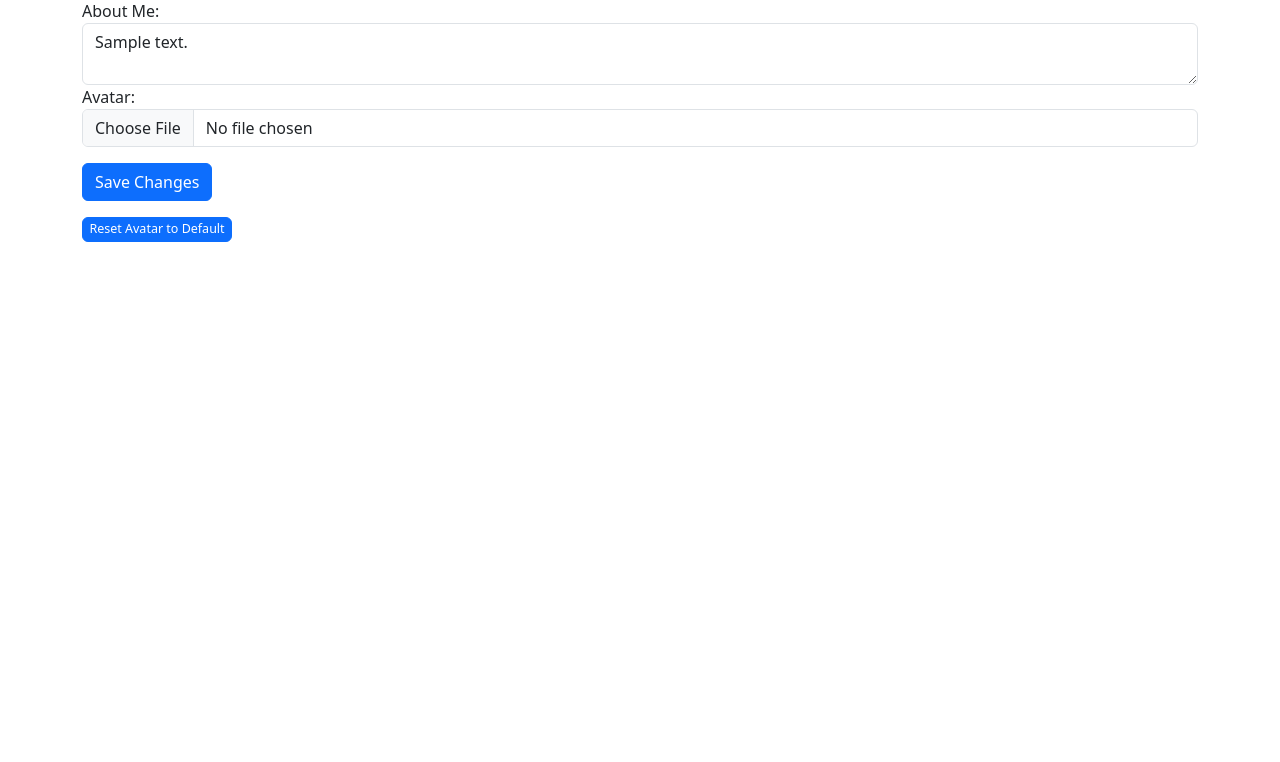
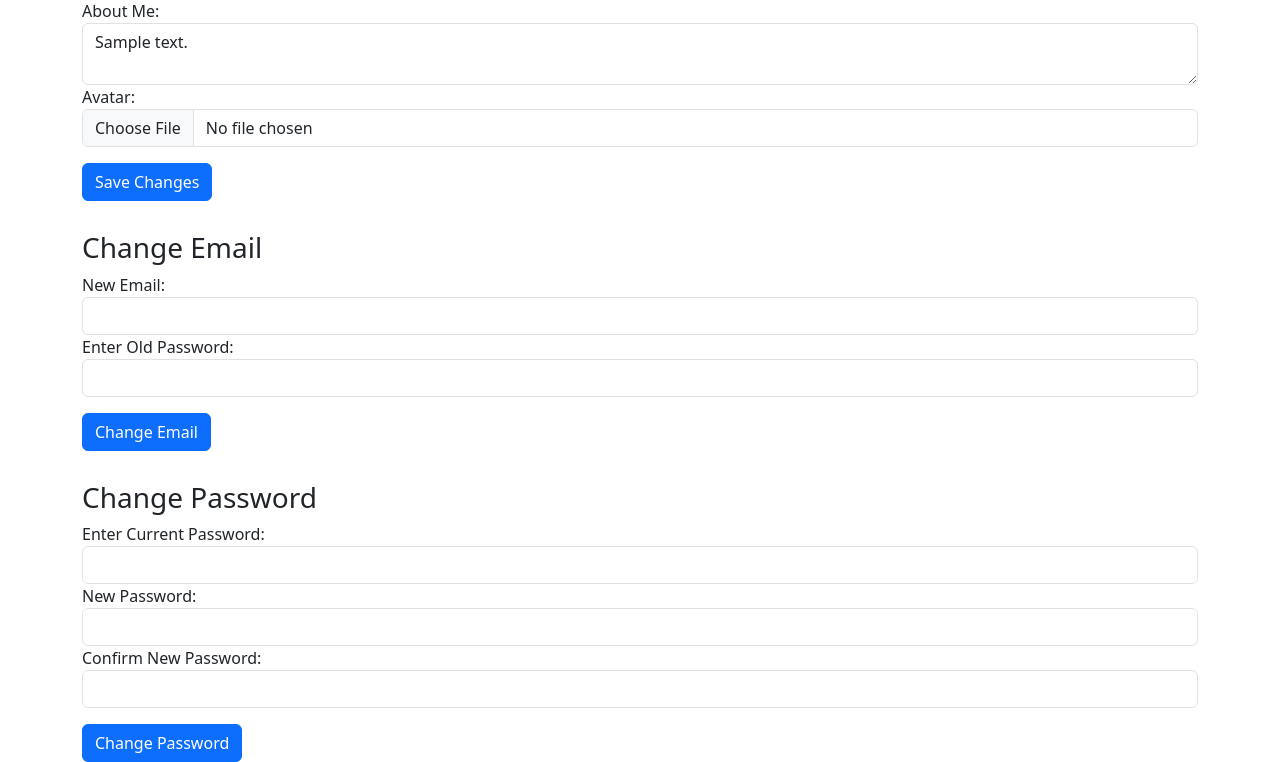
Before and after one commit to MikhailDiakov/myprojectroflcode, a Flask app: page /auth/profile/edit in a window 1280 px wide. Shown: the part 310-1072 px from the top of the page. Before the commit the page ends 552 px from the top, so only its background shows below. Run offline with Flask 3, Linux system fonts and the light colour scheme; the visitor is signed in with stand-in values (Sample User, id 1); tables that the repository leaves empty hold one stand-in row (values such as "Sample post"); some libraries are stand-ins or nearby versions.

Commit message:
change password and email

```diff
--- a/app/routes/auth.py
+++ b/app/routes/auth.py
@@ -133,6 +133,61 @@ def logout():
     resp.delete_cookie('auth_token')
     return resp
 
+@auth_bp.route('/change_email', methods=['POST'])
+def change_email():
+    new_email = request.form.get('new_email')
+    old_password = request.form.get('old_password')
+    user_id = session.get('user_id')
+
+    if not user_id:
+        return redirect(url_for('auth.login'))
+
+    user = User.query.get(user_id)
+    if not user:
+        return redirect(url_for('auth.login'))
+
+    if not user.check_password(old_password):
+        error_message = "Incorrect password."
+        return render_template('auth/edit_profile.html', error_message=error_message, user=user)
+
+    if User.query.filter_by(email=new_email).first():
+        error_message = "This email is already in use."
+        return render_template('auth/profile.html', error_message=error_message, user=user)
+
+    user.email = new_email
+    db.session.commit()
+    session['username'] = user.username
+    success_message = "Email changed successfully."
+    return render_template('auth/edit_profile.html', error_message=success_message, user=user)
+
+@auth_bp.route('/change_password', methods=['POST'])
+def change_password():
+    current_password = request.form.get('current_password')
+    new_password = request.form.get('new_password')
+    confirm_new_password = request.form.get('confirm_new_password')
+    user_id = session.get('user_id')
+
+    if not user_id:
+        return redirect(url_for('auth.login'))
+
+    user = User.query.get(user_id)
+    if not user:
+        return redirect(url_for('auth.login'))
+
+    if not user.check_password(current_password):
+        error_message = "Incorrect current password."
+        return render_template('auth/edit_profile.html', error_message=error_message, user=user)
+
+    if new_password != confirm_new_password:
+        error_message = "Passwords do not match."
+        return render_template('auth/edit_profile.html', error_message=error_message, user=user)
+
+    user.set_password(new_password)
+    db.session.commit()
+    success_message = "Password changed successfully."
+    return render_template('auth/edit_profile.html', error_message=success_message, user=user)
+
+
 
 @auth_bp.route('/profile/<username>')
 def user_profile(username):
--- a/app/templates/auth/edit_profile.html
+++ b/app/templates/auth/edit_profile.html
@@ -17,10 +17,36 @@
     </div>
     <button type="submit" class="btn btn-primary mt-3">Save Changes</button>
 </form>
-<form method="POST" action="{{ url_for('auth.reset_avatar') }}">
-    <button type="submit" class="btn btn-primary mt-3" style="width: 150px;height:25px;font-size: 12.5px;white-space: nowrap;overflow: hidden;  display: flex;
-    align-items: center;
-    justify-content: center;">Reset Avatar to
-        Default</button>
+
+<!-- Смена почты -->
+<h3 style="margin-top: 30px;">Change Email</h3>
+<form method="POST" action="{{ url_for('auth.change_email') }}">
+    <div class="form-group">
+        <label for="new_email">New Email:</label>
+        <input type="email" name="new_email" id="new_email" class="form-control" required>
+    </div>
+    <div class="form-group">
+        <label for="old_password">Enter Old Password:</label>
+        <input type="password" name="old_password" id="old_password" class="form-control" required>
+    </div>
+    <button type="submit" class="btn btn-primary mt-3">Change Email</button>
+</form>
+
+<!-- Смена пароля -->
+<h3 style="margin-top: 30px;">Change Password</h3>
+<form method="POST" action="{{ url_for('auth.change_password') }}">
+    <div class="form-group">
+        <label for="current_password">Enter Current Password:</label>
+        <input type="password" name="current_password" id="current_password" class="form-control" required>
+    </div>
+    <div class="form-group">
+        <label for="new_password">New Password:</label>
+        <input type="password" name="new_password" id="new_password" class="form-control" required>
+    </div>
+    <div class="form-group">
+        <label for="confirm_new_password">Confirm New Password:</label>
+        <input type="password" name="confirm_new_password" id="confirm_new_password" class="form-control" required>
+    </div>
+    <button type="submit" class="btn btn-primary mt-3">Change Password</button>
 </form>
 {% endblock %}
```
